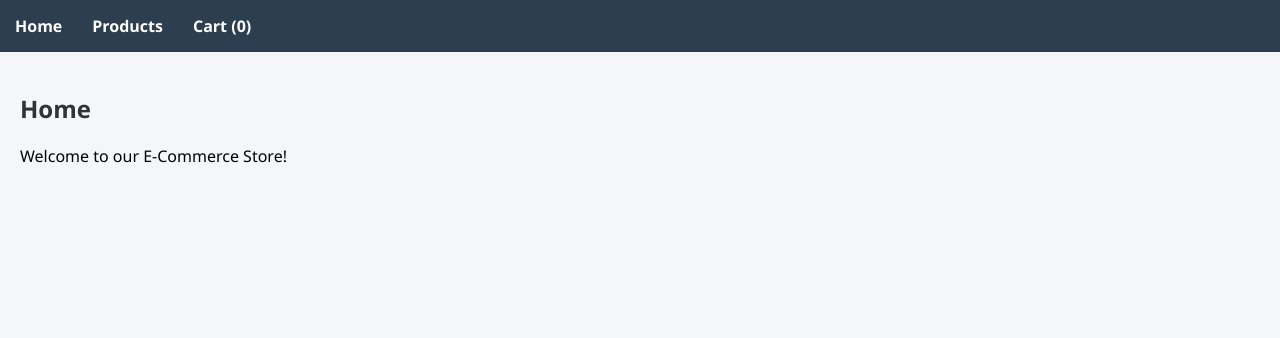
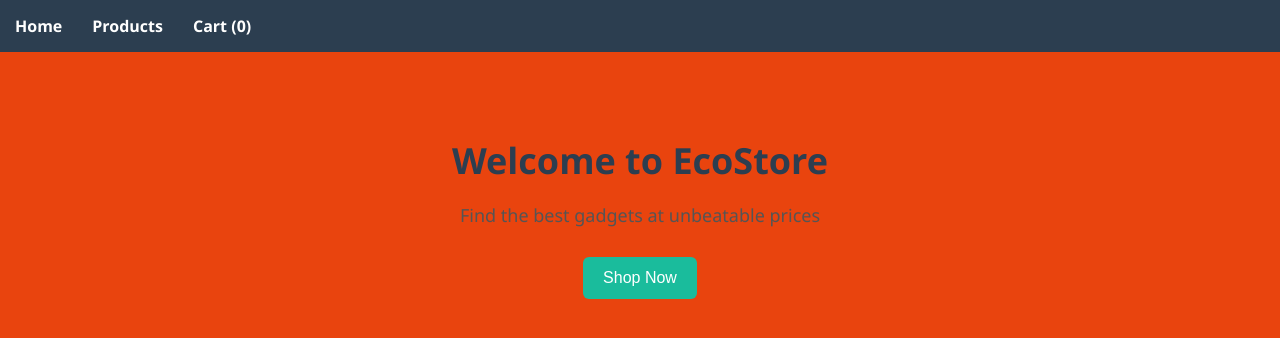
Before and after one commit to sauhardcs-create/EcoWeb, a React (Create React App) app: page / in a window 1280 px wide. Shown: the top 338 px of the page. Built offline with nearby package versions, Linux system fonts and the light colour scheme.

Commit message:
css changes

```diff
--- a/package.json
+++ b/package.json
@@ -1,4 +1,5 @@
 {
+
   "name": "myapp",
   "version": "0.1.0",
   "private": true,
--- a/src/App.css
+++ b/src/App.css
@@ -1,7 +1,38 @@
 body {
   margin: 0;
   font-family: 'Segoe UI', sans-serif;
-  background-color: #f4f6f8;
+  background-color: #e9440e;
+}
+.home {
+  text-align: center;
+  padding: 60px 20px;
+}
+
+.home h1 {
+  font-size: 36px;
+  margin-bottom: 10px;
+  color: #2c3e50;
+}
+
+.home p {
+  font-size: 18px;
+  color: #555;
+  margin-bottom: 30px;
+}
+
+.home button {
+  background-color: #1abc9c;
+  border: none;
+  padding: 12px 20px;
+  color: white;
+  font-size: 16px;
+  border-radius: 6px;
+  cursor: pointer;
+  transition: 0.2s;
+}
+
+.home button:hover {
+  background-color: #16a085;
 }
 
 h2 {
--- a/src/Cart.js
+++ b/src/Cart.js
@@ -2,19 +2,22 @@ import React from "react";
 
 function Cart({ cart }) {
   return (
-    <div style={{ padding: "20px" }}>
-      <h2>Cart</h2>
+    <div className="cart-container">
+  <h2 className="cart-title">Your Cart</h2>
 
-      {cart.length === 0 ? (
-        <p>No items in cart</p>
-      ) : (
-        cart.map((item, index) => (
-          <div key={index}>
-            <p>{item.name} - ₹{item.price}</p>
-          </div>
-        ))
-      )}
+  {cart.map((item, index) => (
+    <div className="cart-item" key={index}>
+      <span>{item.name}</span>
+      <span>₹{item.price}</span>
     </div>
+  ))}
+
+  <div className="cart-total">
+    Total: ₹{cart.reduce((sum, item) => sum + item.price, 0)}
+  </div>
+
+  <button className="checkout-btn">Checkout</button>
+</div>
   );
 }
 
--- a/src/Home.js
+++ b/src/Home.js
@@ -8,10 +8,11 @@ function Home() {
   }, []);
 
   return (
-    <div style={{ padding: "20px" }}>
-      <h2>Home</h2>
-      <p>{message}</p>
-    </div>
+    <div className="home">
+  <h1>Welcome to EcoStore</h1>
+  <p>Find the best gadgets at unbeatable prices</p>
+  <button>Shop Now</button>
+</div>
   );
 }
 
```
